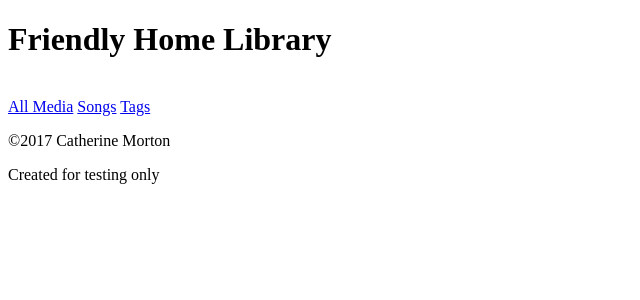
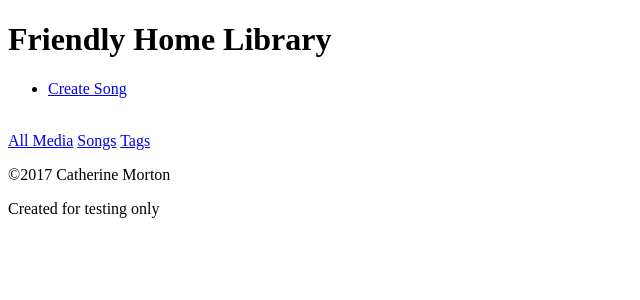
Before and after one commit to camorton2/FriendlyHomeLibrary, a Django app: page /song/ in a window 1280 px wide. Shown: the top 300 px of the page, without its empty margins (0-640 px from the left). Run offline with Django 3.2, Linux system fonts and the light colour scheme; data that the repository does not hold is empty.

Commit message:
more learning

```diff
--- a/FriendlyHomeLibrary/FHLBuilder/templates/FHLBuilder/song_list.html
+++ b/FriendlyHomeLibrary/FHLBuilder/templates/FHLBuilder/song_list.html
@@ -5,7 +5,14 @@ Title
 {% endblock %}
 
 {% block content %}
-{% for x in tl %}
-<br>Song {{x}}
+{% for song in tl %}
+<li>
+<a href="{{ song.get_absolute_url}}"> {{x.title|title}}
+</a>
+</li>
 {% endfor %}
+<ul>
+    <li><a href="{% url 'builder_song_create' %}">Create Song</a></li>
+</ul>
+
 {% endblock %}
--- a/FriendlyHomeLibrary/FHLBuilder/templates/FHLBuilder/tag_detail.html
+++ b/FriendlyHomeLibrary/FHLBuilder/templates/FHLBuilder/tag_detail.html
@@ -31,4 +31,8 @@
 <p>This tag is not related to any songs</p>
 
 {% endif %}
+<ul>
+    <li><a href="{{tag.get_update_url}}">Edit Tag</a></li>
+    <li><a href="{{tag.get_delete_url}}">Delete Tag</a></li>
+</ul>
 {% endblock %}
--- a/FriendlyHomeLibrary/FHLBuilder/templates/FHLBuilder/tag_list.html
+++ b/FriendlyHomeLibrary/FHLBuilder/templates/FHLBuilder/tag_list.html
@@ -11,4 +11,8 @@ Title
 </a>
 </li>
 {% endfor %}
+<ul>
+    <li><a href="{% url 'builder_tag_create' %}">Create Tag</a></li>
+</ul>
+
 {% endblock %}
```
